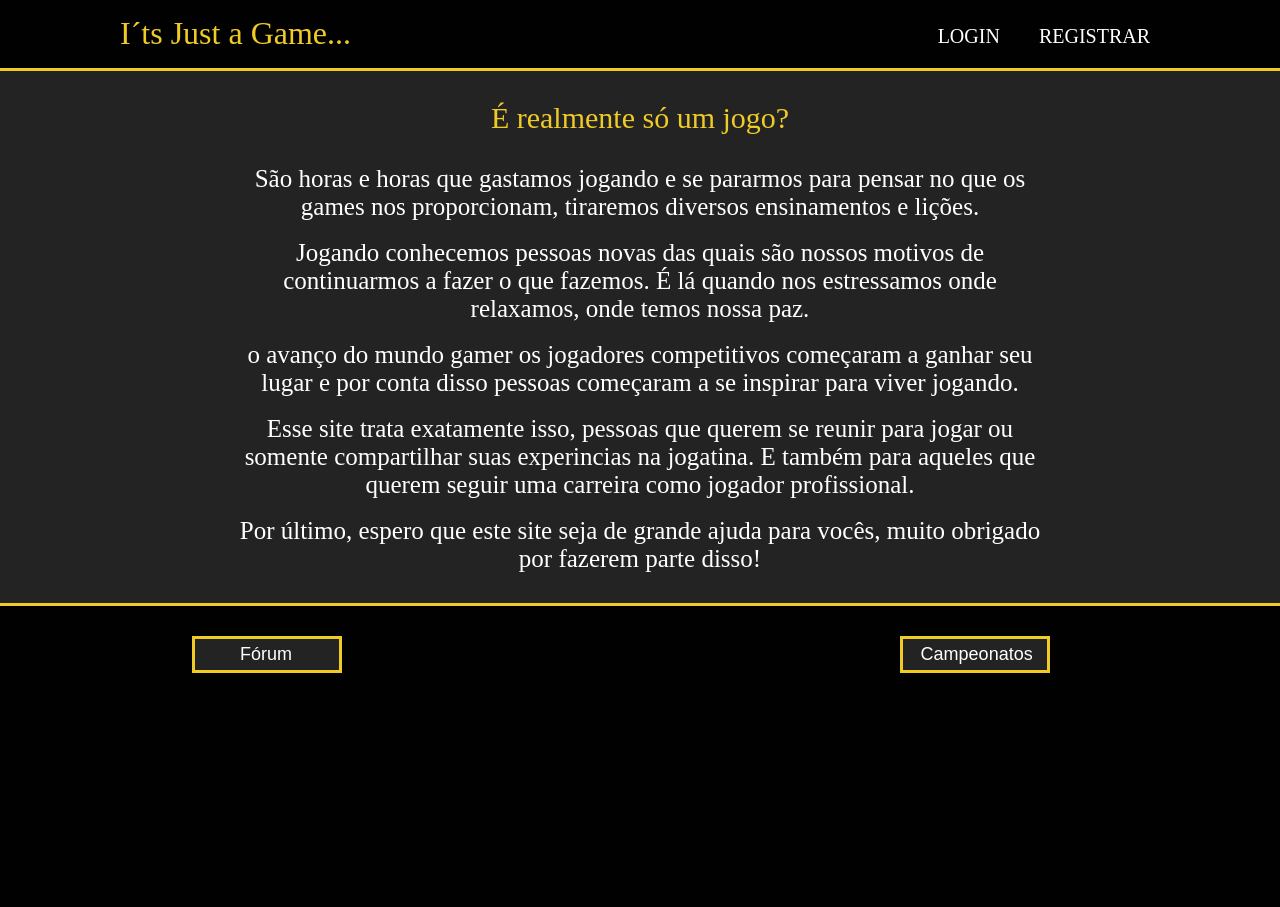
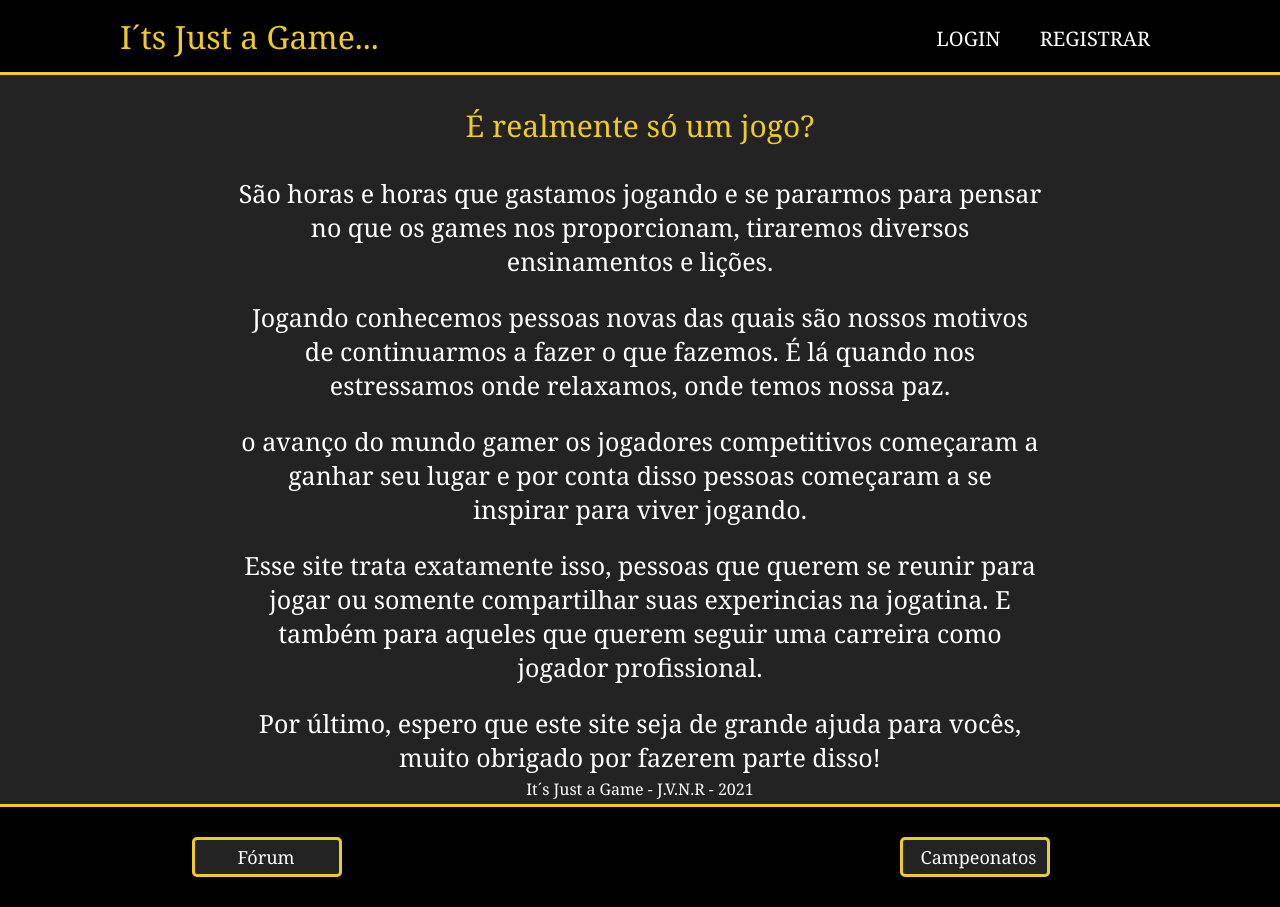
Before and after one commit to Joao-Nribeiro/ProjetoIndividual, a plain HTML site: page site institucional/home.html in a window 1280 px wide. Before the commit the page ends 800 px from the top, so only its background shows below. Drawn offline with Linux system fonts and the light colour scheme.

Commit message:
Alterações no site e na documentação

```diff
--- /dev/null
+++ b/site institucional/Login.css
@@ -0,0 +1,36 @@
+* {
+    margin: 0;
+    padding: 0;
+    border: 0;
+    font-family:Georgia, 'Times New Roman', Times, serif
+}
+body {
+    background-color: #010101;
+    color: white;
+}
+
+.titulo {
+    text-align: center;
+    display: block;
+    color: #F0CB26;
+    margin-top: 45px;
+}
+
+.lo-login {
+    width: 40%;
+    height: 350px;
+    background-color: #232323;
+    border-radius: 10px;
+    display: flex;
+    justify-content: center;
+    align-items: center;
+    box-shadow: 0 25px 45px rgba(0, 0, 0, 0.1);
+    border: 2px solid #F0CB26;
+
+
+}
+
+.lo-container {
+    display: flex;
+    justify-content: center;
+}
--- a/home.css
+++ b/site institucional/home.css
@@ -2,6 +2,7 @@
     margin: 0;
     padding: 0;
     border: 0;
+    font-family:Georgia, 'Times New Roman', Times, serif
 }
 body {
     background-color: #010101;
@@ -85,6 +86,7 @@ button {
     border: solid #F0CB26;
     padding: 5px;
     width: 150px;
+    border-radius: 5px;
 }
 
 .conatainer-buttons {
@@ -104,3 +106,14 @@ button :hover {
     font-size: large;
     padding-left: 13px;
 }
+
+footer {
+    text-align: center;
+    position:absolute;
+    bottom:0;
+    width:100%;
+}
+
+footer p {
+    font-size: initial;
+}
--- a/home.html
+++ b/site institucional/home.html
@@ -8,12 +8,12 @@
     <title>Document</title>
 </head>
 <body>
-    <!--Header Fim-->
+    <!--Header Inicio-->
     <div class="container-header">
         <h1>I´ts Just a Game...</h1>
         <ul>
-            <li><a href="">Login</a></li>
-            <li><a href="">Registrar</a></li>
+            <li><a href="./Login.html">Login</a></li>
+            <li><a href="./Registrar.html">Registrar</a></li>
         </ul>
     </div>
     <!--Header Fim-->
@@ -37,11 +37,15 @@
     </div>
     <div class="conatainer-buttons">
         <button>
-            <a class="texto-botao" href="">Fórum</a>
+            <a class="texto-botao" href="./Fórum.html">Fórum</a>
         </button>
         <button>
-            <a class="texto-botao" href="">Campeonatos</a>
+            <a class="texto-botao" href="./Campeonatos.html">Campeonatos</a>
         </button>
     </div>
+
+    <footer>
+        <p>It´s Just a Game - J.V.N.R - 2021</p>
+    </footer>
 </body>
 </html>
```
Also changed, not shown: site institucional/Login.html (added, +60 -0 lines), site institucional/Campeonatos.html (added), site institucional/Fórum.html (added), site institucional/Registrar.html (added), 3 other files.
